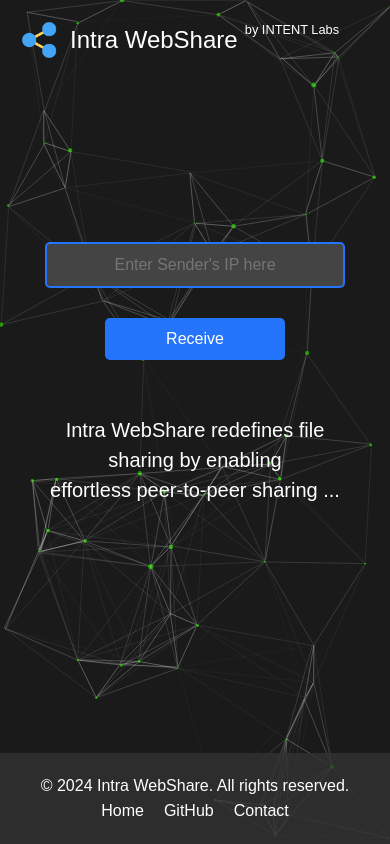
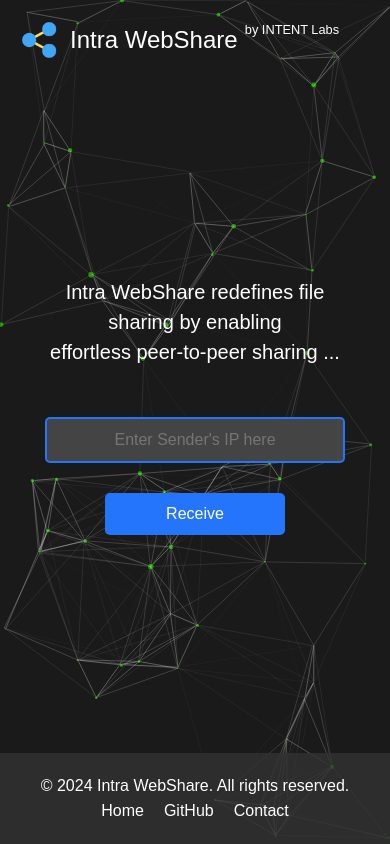
Before and after one commit to intentlab-iitk/intra-webshare, a PHP site: page /public/receive.html in a window 390 px wide. Run offline with PHP 8.4, Linux system fonts and the light colour scheme.

Commit message:
code v2.1.3: Improved compatability
* Tagline is broght to the top and margin is set for old comptability reasons.
* Input box in IP now has fading Error message.
* Optimized head meta data for some good SEO.

```diff
--- a/index.html
+++ b/index.html
@@ -10,7 +10,7 @@
 </head>
 
 <body>
-    <p>Dummy index</p>
+    <p>Dummy index, wait for redirection ...</p>
     <!-- Actual code is present in "public" folder-->
 </body>
 
--- a/public/receive.html
+++ b/public/receive.html
@@ -3,10 +3,21 @@
 
 <head>
 	<meta charset="UTF-8">
-	<meta name="viewport" content="width=device-width, initial-scale=1.0">
-	<!-- Intra WebShare -->
+	<meta name="viewport" content="width=device-width, initial-scale=1.0" />
+	<!-- Intra WebShare - Simplify Your File Sharing" -->
 	<title>Intra WebShare</title>
-	<link rel="shortcut icon" href="favicon" type="image/x-icon">
+	<meta name="description"
+		content="Intra WebShare is a peer-to-peer file sharing platform designed to make file exchange easy and efficient.">
+	<meta name="keywords" content="file sharing, peer-to-peer, P2P, secure file exchange, Intra WebShare">
+	<meta name="author" content="Mounika Musugu">
+	<meta name="co-author" content="Aravind Potluri">
+	<meta property="og:title" content="Intra WebShare">
+	<meta property="og:description"
+		content="Intra WebShare is a peer-to-peer file sharing platform designed to make file exchange easy and efficient.">
+	<meta property="og:image" content="favicon.ico">
+	<meta property="og:url" content="https://intentlab.iitk.ac.in/intra-webshare">
+	<meta property="og:type" content="web application">
+	<link rel="shortcut icon" href="favicon.ico" type="image/x-icon">
 	<link rel="stylesheet" href="styles/main.css">
 	<link rel="stylesheet" href="styles/receive.css">
 </head>
@@ -26,11 +37,15 @@
 	<main>
 		<div id="particles-js"></div>
 		<div class="container">
-			<div id="responseDisplay">Waiting for data ...</div>
-			<input type="text" id="boxSenderIP" placeholder="Enter Sender's IP here" required />
-			<button id="receiveButton" class="custom-btn">Receive</button>
 			<div id="tagline">
 				<p> Intra WebShare redefines file sharing by enabling <br> effortless peer-to-peer sharing ... </p>
+			</div>
+			<div class="contentBox">
+				<div id="responseDisplay">Waiting for data ...</div>
+				<div id="receiveBox">
+					<input type="text" id="boxSenderIP" placeholder="Enter Sender's IP here" required />
+					<button id="receiveButton" class="custom-btn">Receive</button>
+				</div>
 			</div>
 		</div>
 	</main>
@@ -40,8 +55,8 @@
 			<p>&copy; 2024 Intra WebShare. All rights reserved.</p>
 			<ul class="footer-links">
 				<li><a href="https://intentlab-iitk.github.io">Home</a></li>
-				<li><a href="https://github.com/intentlab-iitk">GitHub</a></li>
-				<li><a href="mailto:swamyp@iitk.ac.in">Contact</a></li>
+				<li><a href="https://github.com/intentlab-iitk/intra-webshare">GitHub</a></li>
+				<li><a href="mailto:aravindswami135@gmail.com">Contact</a></li>
 			</ul>
 		</div>
 	</footer>
--- a/public/scripts/main.js
+++ b/public/scripts/main.js
@@ -4,6 +4,9 @@
  *                files in the public folder.
  *************************************************************/
 
+/*
+* Load Particle-js with given config file
+*/
 particlesJS.load('particles-js', 'assets/particles.json', function () {
     console.log('particles.js loaded');
 });
--- a/public/styles/index.css
+++ b/public/styles/index.css
@@ -1,6 +1,11 @@
+/*****************
+* file: index.css
+******************/
+
 /* Button Container */
 #button-container {
     display: flex;
+    margin: 20px 10px;
     justify-content: center;
     align-items: center;
     gap: 40px;
--- a/public/styles/main.css
+++ b/public/styles/main.css
@@ -1,3 +1,7 @@
+/****************
+* file: main.css
+*****************/
+
 /* START: Global */
 
 *,
@@ -29,6 +33,14 @@ body {
     justify-content: center;
     align-items: center;
     height: 100vh;
+}
+
+.contentBox {
+    display: flex;
+    flex-direction: column;
+    justify-content: center;
+    align-items: center;
+    margin: 0px 10px;
 }
 
 /* END: Global */
@@ -108,12 +120,13 @@ main {
 
 .custom-btn:hover {
     background-color: #08aaef;
+
 }
 
 /* END: BUTTON */
 
 #tagline p {
-    margin: 25px 10px 15px 10px;
+    margin: 40px 10px 0px 10px;
     color: #fff;
     text-align: center;
     font-size: 40px;
@@ -178,7 +191,7 @@ footer {
     }
 
     #tagline p {
-        margin: 50px 10px 15px 10px;
+        /* margin: 50px 10px 15px 10px; */
         font-size: 20px;
     }
 
@@ -209,7 +222,7 @@ footer {
     }
 
     #tagline p {
-        margin: 30px 10px 15px 10px;
+        /* margin: 30px 10px 15px 10px; */
         font-size: 20px;
     }
 }
@@ -220,7 +233,18 @@ footer {
     }
 
     #tagline p {
-        margin: 35px 10px 15px 10px;
+        /* margin: 35px 10px 15px 10px; */
         font-size: 20px;
     }
 }
+
+@media screen and (max-height: 700px) {
+    input {
+        font-size: 14px;
+    }
+
+    #tagline p {
+        /* margin: 35px 10px 15px 10px; */
+        font-size: 20px;
+    }
+}
--- a/public/styles/receive.css
+++ b/public/styles/receive.css
@@ -1,9 +1,22 @@
+/********************
+* file: recevive.css
+*********************/
+
 #responseDisplay {
     display: none;
     text-align: center;
     margin-top: 20px;
     color: #ccc;
     font-size: 25px;
+    opacity: 0;
+    transition: opacity 1s ease;
+}
+
+#receiveBox {
+    display: flex;
+    flex-direction: column;
+    justify-content: space-evenly;
+    align-items: center;
 }
 
 #boxSenderIP {
```
Also changed, not shown: public/index.html (+22 -11 lines), public/scripts/index.js (+3 -4 lines), public/scripts/receive.js (+30 -20 lines), public/send.html (+23 -12 lines), public/styles/send.css (+9 -5 lines).
